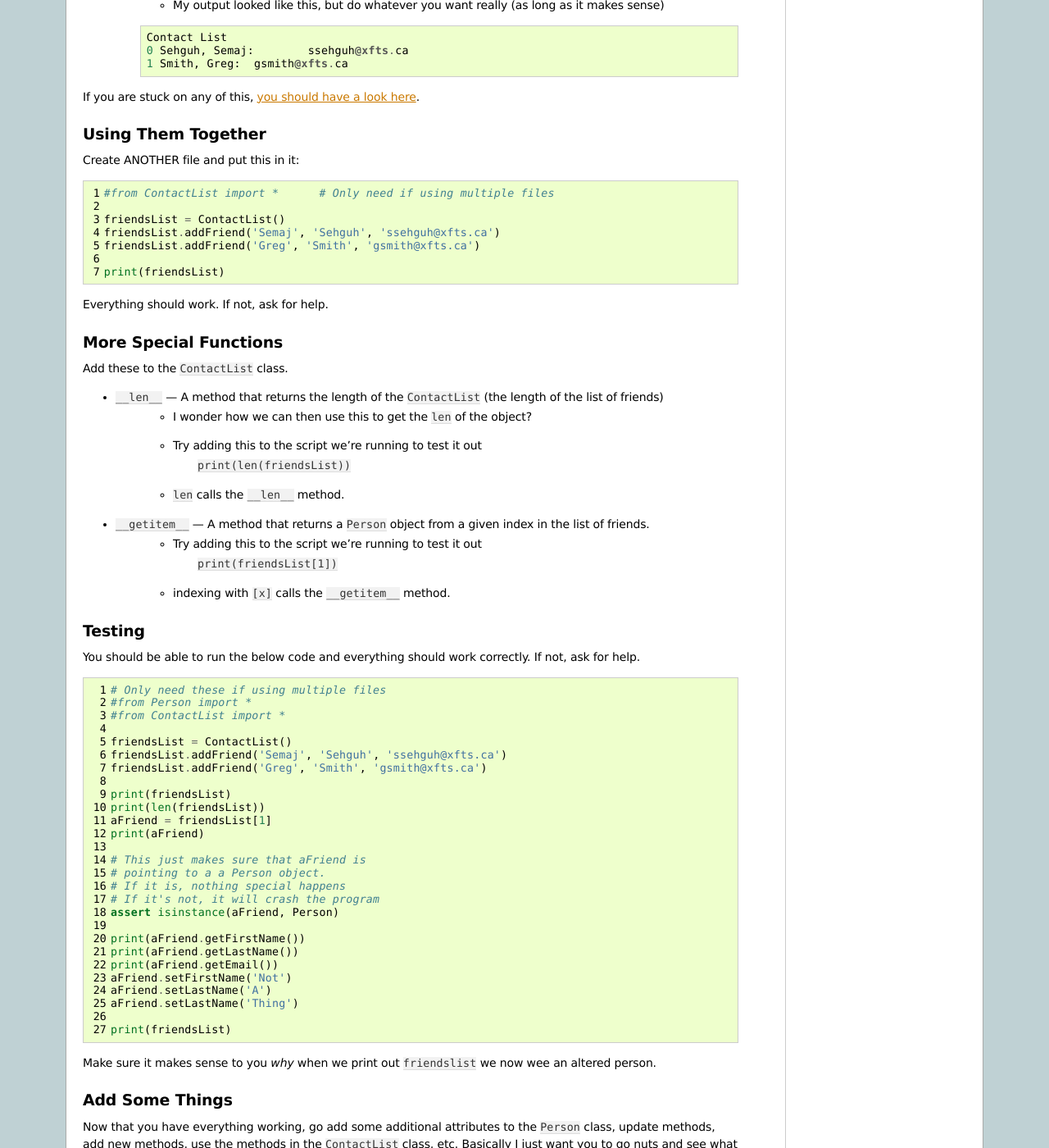
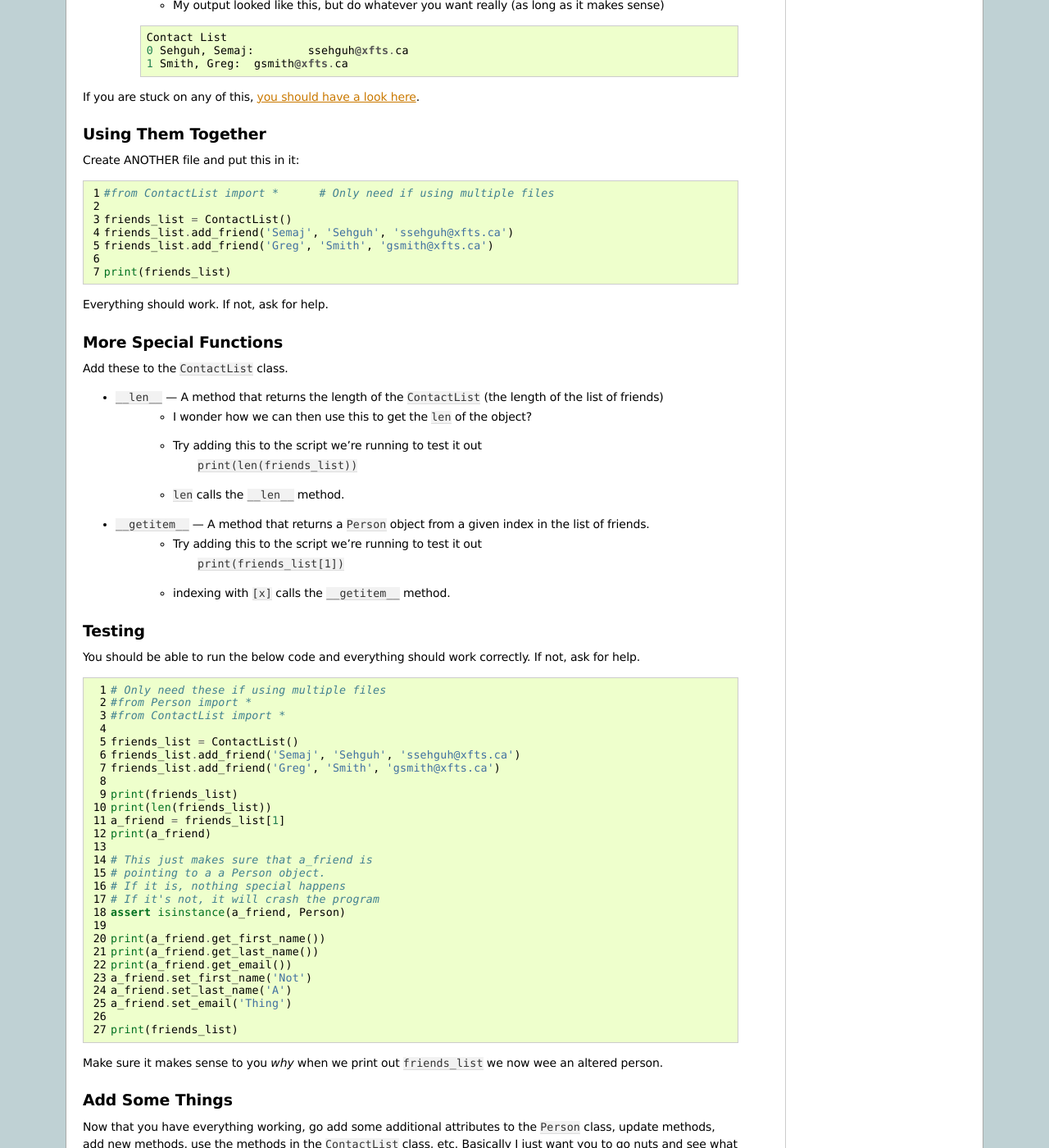
Before and after one commit to jameshughes89/cs101, a Sphinx documentation site: the page built from source/lab10.rst, in a window 1280 px wide and 1400 px high, scrolled down 1556 px. Shown: the whole window at 82% size. Built offline with Sphinx 7.4.7, drawn with Linux system fonts in a browser that asks for light colours; some of the changed text lies outside the part shown.

Commit message:
Follow naming conventions better

```diff
--- a/source/lab10.rst
+++ b/source/lab10.rst
@@ -30,7 +30,7 @@ There, that's it for now. We can add more later if we want.
 
 * Constructor
 * Getters/setters for the attributes.
-    * eg: ``getFirstName(self)``, ``setFirstName(self, newFirstName)``
+    * eg: ``get_first_name(self)``, ``set_first_name(self, newFirstName)``
 * The repr method (``__repr__``)
     * You decide what should be returned here to give us a string representation of the object. Just come up with something reasonable.
     * My output looked like this
@@ -59,14 +59,14 @@ That's all I think we'll need for now.
     * Here we *could* pass it a list I guess, but let's not.
     * We do want a list attribute though.
 
-* addFriend --- a method to add a ``Person`` object to the contact list.
+* add_friend --- a method to add a ``Person`` object to the contact list.
     * See that. **We need to create a Person OBJECT**.
     * Here we have a design decision to make. Which parameters should the method get?
         * Should we pass a reference to a ``Person`` object to the method
-            ``def addFriend(self, aPerson):``
+            ``def add_friend(self, aPerson):``
 
         * Should we pass the details to make a person to the method?
-            ``def addFriend(self, fName, lName, email):``
+            ``def add_friend(self, fName, lName, email):``
 
     * Hard to really say actually. For now let's go with the 2nd option.
     * The choice will really impact how we *interface* with the objects.
@@ -96,11 +96,11 @@ Create ANOTHER file and put this in it:
 
     #from ContactList import *      # Only need if using multiple files
 
-    friendsList = ContactList()
-    friendsList.addFriend('Semaj', 'Sehguh', 'ssehguh@xfts.ca')
-    friendsList.addFriend('Greg', 'Smith', 'gsmith@xfts.ca')
+    friends_list = ContactList()
+    friends_list.add_friend('Semaj', 'Sehguh', 'ssehguh@xfts.ca')
+    friends_list.add_friend('Greg', 'Smith', 'gsmith@xfts.ca')
 
-    print(friendsList)
+    print(friends_list)
 
 Everything should work. If not, ask for help.
 
@@ -112,12 +112,12 @@ Add these to the ``ContactList`` class.
 * ``__len__`` --- A method that returns the length of the ``ContactList`` (the length of the list of friends)
     * I wonder how we can then use this to get the ``len`` of the object?
     * Try adding this to the script we're running to test it out
-        ``print(len(friendsList))``
+        ``print(len(friends_list))``
     * ``len`` calls the ``__len__`` method.
 
 * ``__getitem__`` --- A method that returns a ``Person`` object from a given index in the list of friends.
     * Try adding this to the script we're running to test it out
-        ``print(friendsList[1])``
+        ``print(friends_list[1])``
     * indexing with ``[x]`` calls the ``__getitem__`` method.
 
 Testing
@@ -133,32 +133,32 @@ You should be able to run the below code and everything should work correctly. I
     #from Person import *
     #from ContactList import *
 
-    friendsList = ContactList()
-    friendsList.addFriend('Semaj', 'Sehguh', 'ssehguh@xfts.ca')
-    friendsList.addFriend('Greg', 'Smith', 'gsmith@xfts.ca')
+    friends_list = ContactList()
+    friends_list.add_friend('Semaj', 'Sehguh', 'ssehguh@xfts.ca')
+    friends_list.add_friend('Greg', 'Smith', 'gsmith@xfts.ca')
 
-    print(friendsList)
-    print(len(friendsList))
-    aFriend = friendsList[1]
-    print(aFriend)
+    print(friends_list)
+    print(len(friends_list))
+    a_friend = friends_list[1]
+    print(a_friend)
 
-    # This just makes sure that aFriend is
+    # This just makes sure that a_friend is
     # pointing to a a Person object.
     # If it is, nothing special happens
     # If it's not, it will crash the program
-    assert isinstance(aFriend, Person)
+    assert isinstance(a_friend, Person)
 
-    print(aFriend.getFirstName())
-    print(aFriend.getLastName())
-    print(aFriend.getEmail())
-    aFriend.setFirstName('Not')
-    aFriend.setLastName('A')
-    aFriend.setLastName('Thing')
+    print(a_friend.get_first_name())
+    print(a_friend.get_last_name())
+    print(a_friend.get_email())
+    a_friend.set_first_name('Not')
+    a_friend.set_last_name('A')
+    a_friend.set_email('Thing')
 
-    print(friendsList)
+    print(friends_list)
 
 
-Make sure it makes sense to you *why* when we print out ``friendslist`` we now wee an altered person.
+Make sure it makes sense to you *why* when we print out ``friends_list`` we now wee an altered person.
 
 
 Add Some Things
```
